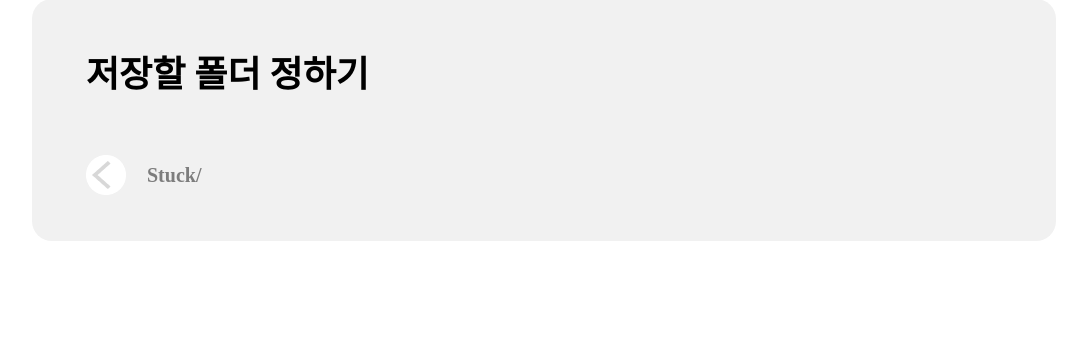
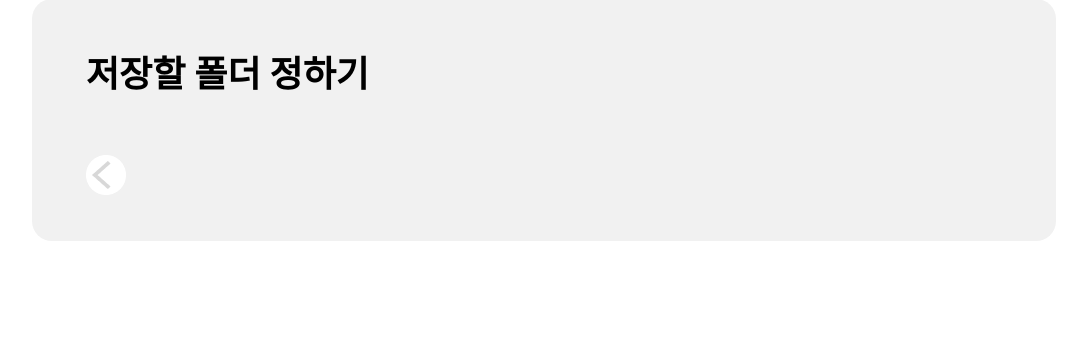
Before and after one commit to 2024-HERETHON/2024-Herethon-2, a Django app: page /select-folder/0/ in a window 1280 px wide. Shown: the part 118-475 px from the top of the page, without its empty margins (96-1183 px from the left). Run offline with Django 5.2, Linux system fonts and the light colour scheme; the visitor is signed in with stand-in values (Sample User, id 1); data that the repository does not hold is empty; some web fonts are replaced.

Commit message:
Fix: 폴더 경로 Stuck 출력 안되도록 수정

```diff
--- a/StuckProject/qna/templates/qna/select_folder.html
+++ b/StuckProject/qna/templates/qna/select_folder.html
@@ -42,7 +42,6 @@
               src="{% static 'img/left_circle_white.png' %}"
               alt="이미지 설명"
             />
-            <p>Stuck/</p>
             {% endif %}
           </div>
           <div class="af_select">
--- a/StuckProject/qna/views.py
+++ b/StuckProject/qna/views.py
@@ -42,7 +42,7 @@ def select_folder(request, folder_id=None):
     if folder_id:
         folder = get_object_or_404(Folder, id=folder_id)
         children = folder.get_children() # 하위에 있는 모든 폴더
-        path = "Stuck/" + folder.get_path() + "/"
+        path = folder.get_path() + "/"
     else:
         folder = None
         children = Folder.objects.filter(parent=None, user=request.user) # 루트에 있는 모든 폴더
--- a/StuckProject/quiz/templates/quiz/select_folder.html
+++ b/StuckProject/quiz/templates/quiz/select_folder.html
@@ -36,7 +36,7 @@
                 {{ path }}
                 {% else %}
                   <img class="left_circle_white" src="{% static 'img/left_circle_white.png' %}" alt="이미지 설명" />
-                  <p>Stuck/</p>
+
                 {% endif %}
             </div>
             <div class="af_select">
--- a/StuckProject/quiz/views.py
+++ b/StuckProject/quiz/views.py
@@ -196,7 +196,7 @@ def view_folder(request, folder_id=None):
     if folder_id:
         folder = get_object_or_404(Folder, id=folder_id)
         children = folder.get_children() # 하위에 있는 모든 폴더
-        path = "Stuck/" + folder.get_path()
+        path = folder.get_path() + "/"
     else:
         folder = None
         children = Folder.objects.filter(parent=None, user=request.user) # 루트에 있는 모든 폴더
@@ -230,7 +230,7 @@ def select_folder(request, folder_id=None):
     if folder_id:
         folder = get_object_or_404(Folder, id=folder_id)
         children = folder.get_children() # 하위에 있는 모든 폴더
-        path = "Stuck/" + folder.get_path()
+        path = folder.get_path() + "/"
     else:
         folder = None
         children = Folder.objects.filter(parent=None, user=request.user) # 루트에 있는 모든 폴더
```
